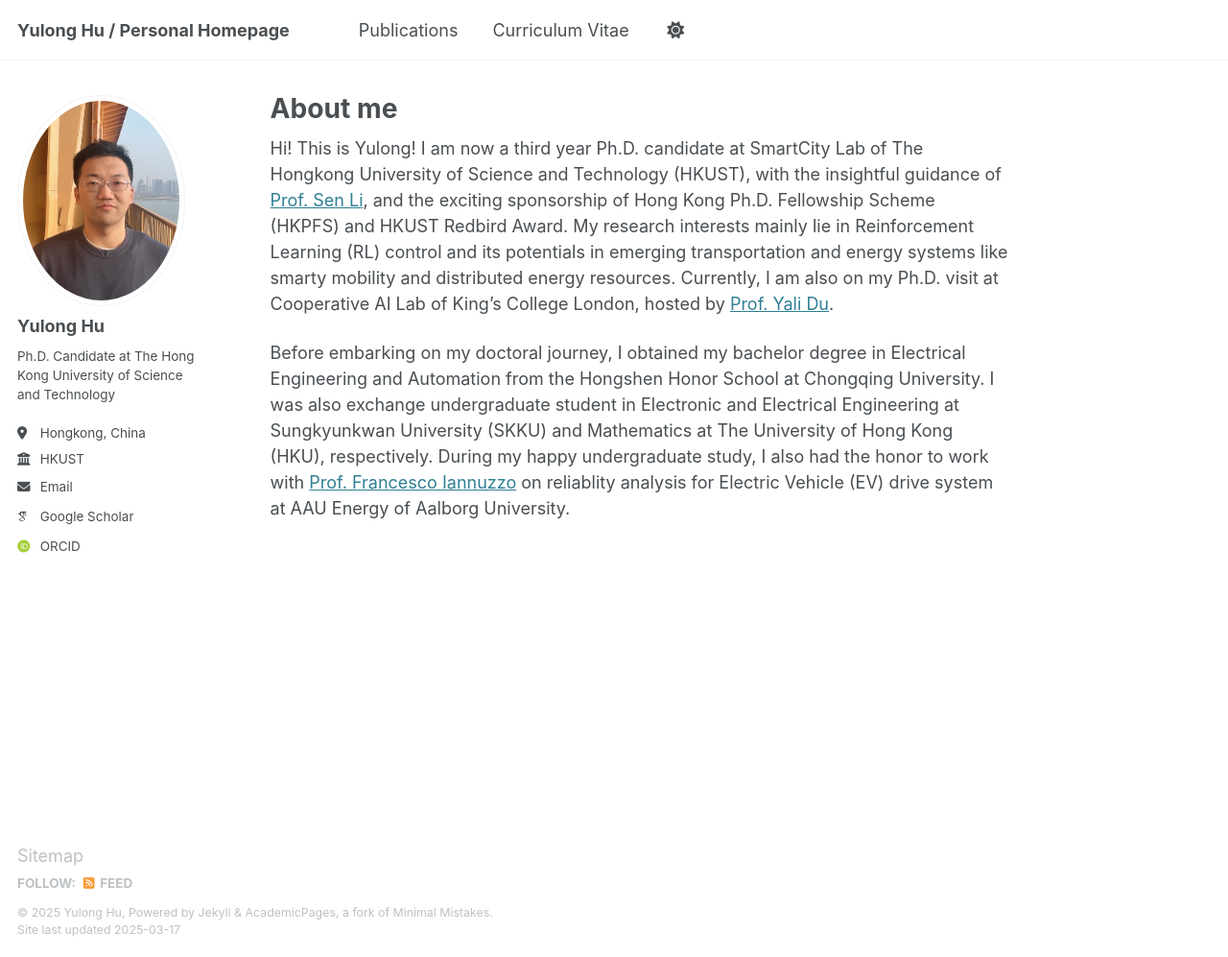
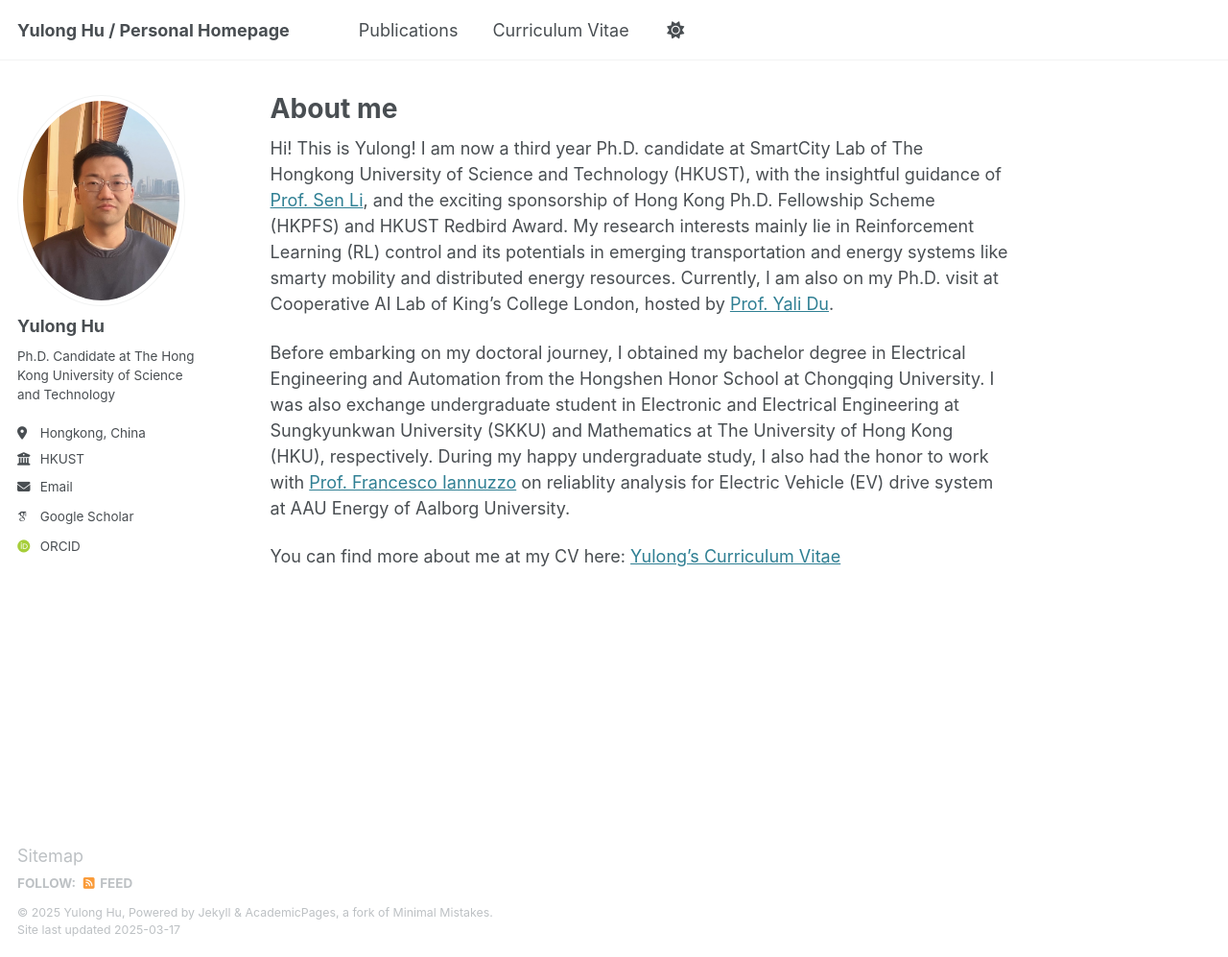
Before and after one commit to yulonghu2000/yulonghu2000.github.io, a Jekyll site: the page built from _pages/about.md, in a window 1280 px wide and 997 px high. Shown: the whole window at 96% size. Built offline with Jekyll 4.4.1, drawn with Linux system fonts in a browser that asks for light colours; some web fonts are replaced.

Commit message:
Update about.md

```diff
--- a/_pages/about.md
+++ b/_pages/about.md
@@ -10,3 +10,5 @@ redirect_from:
 Hi! This is Yulong! I am now a third year Ph.D. candidate at SmartCity Lab of The Hongkong University of Science and Technology (HKUST), with the insightful guidance of [Prof. Sen Li](https://seng.hkust.edu.hk/about/people/faculty/sen-li), and the exciting sponsorship of Hong Kong Ph.D. Fellowship Scheme (HKPFS) and HKUST Redbird Award. My research interests mainly lie in Reinforcement Learning (RL) control and its potentials in emerging transportation and energy systems like smarty mobility and distributed energy resources. Currently, I am also on my Ph.D. visit at Cooperative AI Lab of King's College London, hosted by [Prof. Yali Du](https://www.kcl.ac.uk/people/yali-du).
 
 Before embarking on my doctoral journey, I obtained my bachelor degree in Electrical Engineering and Automation from the Hongshen Honor School at Chongqing University. I was also exchange undergraduate student in Electronic and Electrical Engineering at Sungkyunkwan University (SKKU) and Mathematics at The University of Hong Kong (HKU), respectively. During my happy undergraduate study, I also had the honor to work with [Prof. Francesco Iannuzzo](https://vbn.aau.dk/en/persons/fia) on reliablity analysis for Electric Vehicle (EV) drive system at AAU Energy of Aalborg University.
+
+You can find more about me at my CV here: [Yulong's Curriculum Vitae](../assets/CV-Hu-Yulong.pdf)
```
